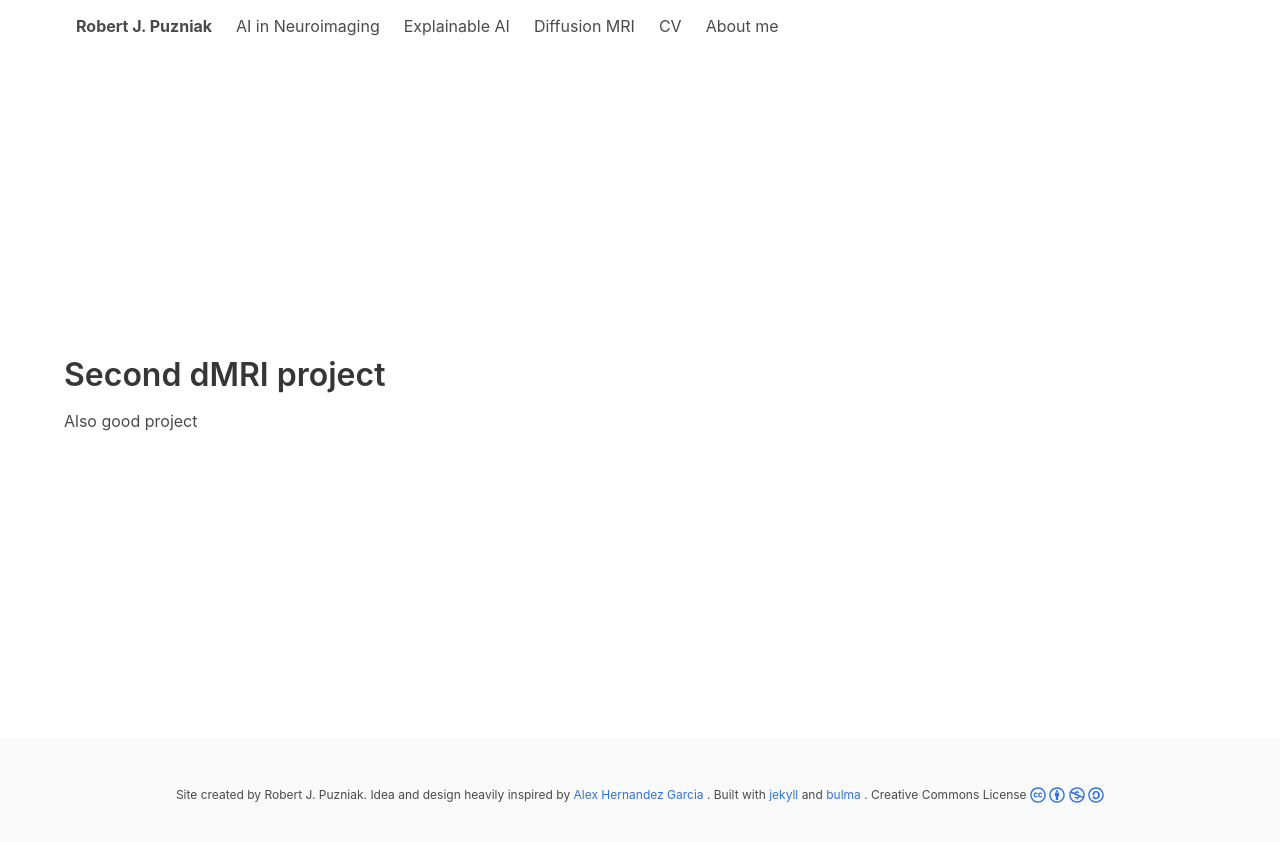
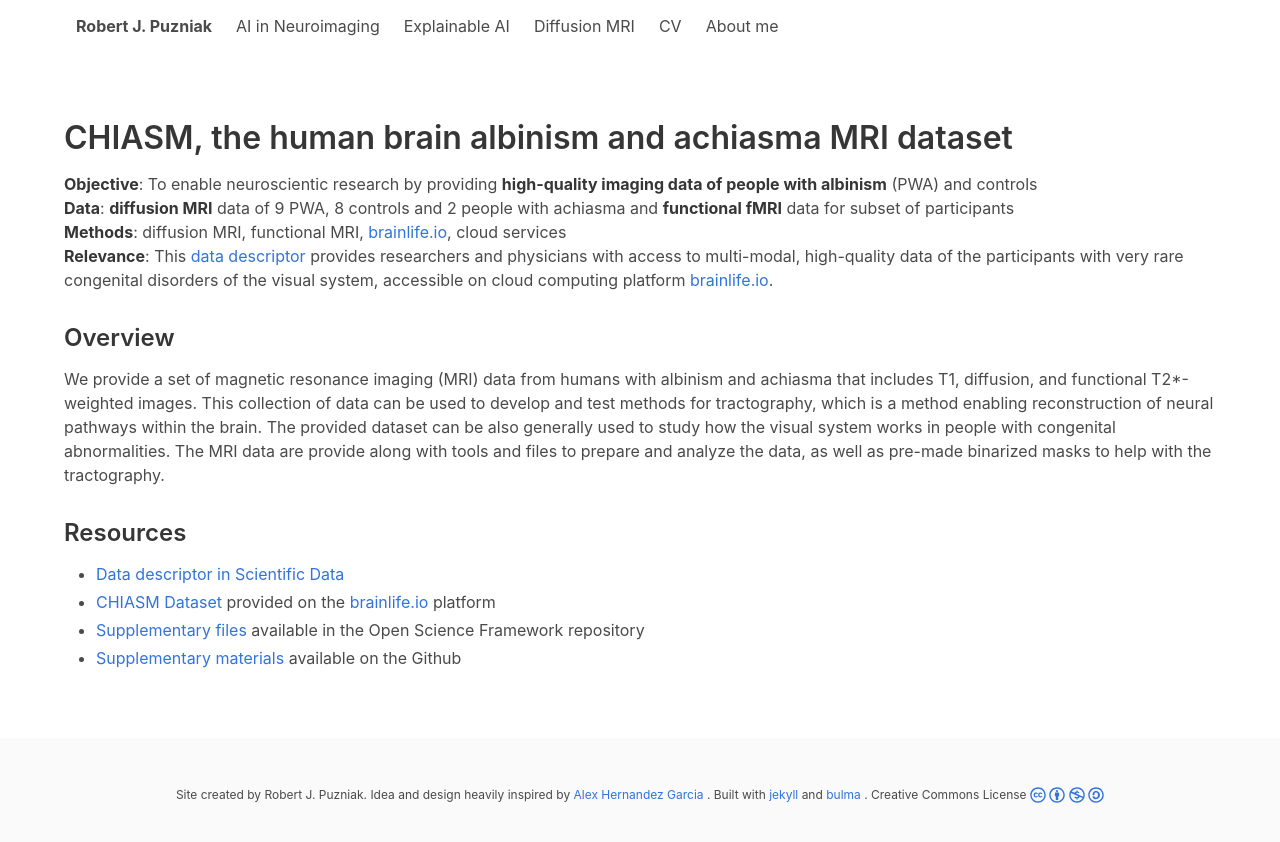
Before and after one commit to rjpuzniak/rjpuzniak.github.io, a Jekyll site: the page built from _dMRI/data_publication.md, in a window 1280 px wide. Shown: the top 842 px of the page. Built offline with Jekyll 4.4.1, drawn with Linux system fonts in a browser that asks for light colours; nearby versions of some CDN libraries; a style sheet for code colours, icons or effects is not loaded.

Commit message:
dMRI section complete

```diff
--- a/_dMRI/data_publication.md
+++ b/_dMRI/data_publication.md
@@ -1,6 +1,21 @@
 ---
-title: Second dMRI project
+title: CHIASM, the human brain albinism and achiasma MRI dataset
 order: 10
-image: rule-of-thirds.png
+image: chiasm_dataset.png
 ---
-Also good project
+
+**Objective**: To enable neuroscientic research by providing **high-quality imaging data of people with albinism** (PWA) and controls \
+**Data**: **diffusion MRI** data of 9 PWA, 8 controls and 2 people with achiasma and **functional fMRI** data for subset of participants \
+**Methods**: diffusion MRI, functional MRI, [brainlife.io](https://brainlife.io/about/), cloud services \
+**Relevance**: This [data descriptor](https://www.nature.com/articles/s41597-021-01080-w) provides researchers and physicians with access to multi-modal, high-quality data of the participants with very rare congenital disorders of the visual system, accessible on cloud computing platform [brainlife.io](https://brainlife.io/pub/5dea42a96c0bd9c0508554a2).
+
+### Overview
+
+We provide a set of magnetic resonance imaging (MRI) data from humans with albinism and achiasma that includes T1, diffusion, and functional T2*-weighted images. This collection of data can be used to develop and test methods for tractography, which is a method enabling reconstruction of neural pathways within the brain. The provided dataset can be also generally used to study how the visual system works in people with congenital abnormalities. The MRI data are provide along with tools and files to prepare and analyze the data, as well as pre-made binarized masks to help with the tractography.
+
+### Resources
+
+- [Data descriptor in Scientific Data](https://www.nature.com/articles/s41597-021-01080-w)
+- [CHIASM Dataset](https://brainlife.io/pub/5dea42a96c0bd9c0508554a2) provided on the [brainlife.io](https://brainlife.io/about/) platform
+- [Supplementary files](https://doi.org/10.17605/osf.io/XZ29Q) available in the Open Science Framework repository
+- [Supplementary materials](https://github.com/rjpuzniak/CHIASM) available on the Github
```
Also changed, not shown: _dMRI/chiasm_tractography.md (+1 -1 lines), _dMRI/tracking_visual_system.md (+14 -2 lines), _includes/description.md (+9 -1 lines), assets/images/tracking_visual_system.png (added), 1 other file.
